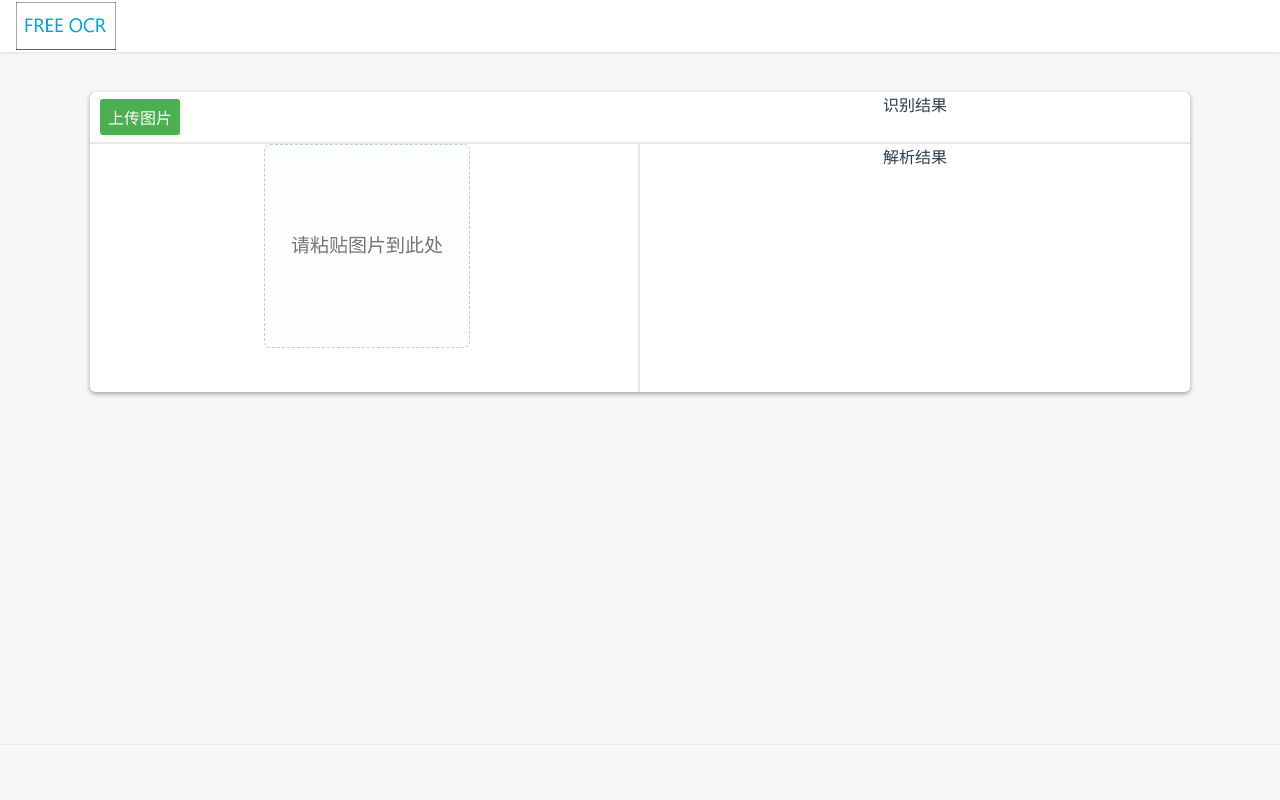
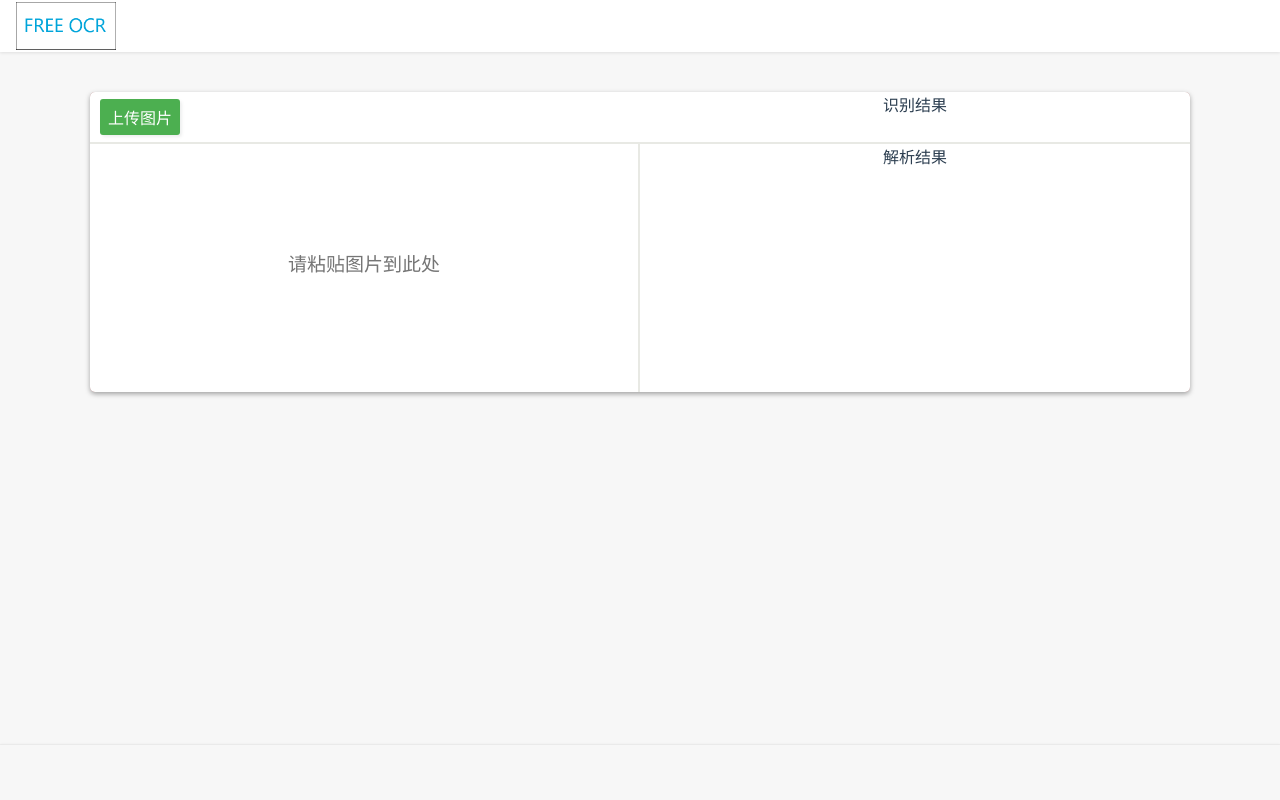
Before and after one commit to feiya1314/ocr, a Vue app in the folder ocr-web/: page /ocr in a window 1280 px wide. Shown: the top 800 px of the page. Built offline with nearby package versions, Linux system fonts and the light colour scheme.

Commit message:
修改页面

```diff
--- a/ocr-web/src/components/Ocr.vue
+++ b/ocr-web/src/components/Ocr.vue
@@ -299,15 +299,10 @@ export default {
 .pasteInputDiv {
   box-sizing: border-box;
   margin: auto;
-  width: 200px;
-  height: 200px;
+  width: 100%;
+  height: 100%;
 }
-.pasteImg {
-  width: 200px;
-  height: 200px;
-  cursor: zoom-in;
-  cursor: -webkit-zoom-in;
-}
+
 .previewImg {
   text-align: center;
   text-align: -webkit-center;
@@ -341,32 +336,38 @@ export default {
   background-color: rgba(18, 18, 18, 0.65);
 }
 .pasteInput {
-  background-color: #fbfdff;
-  border: 1px dashed #c0ccda;
-  border-radius: 6px;
-  height: 200px;
+  border: 0px dashed #ffffff;
+  height: 97%;
   text-align: center;
   line-height: 156px;
   vertical-align: top;
-  width: 200px;
+  width: 98%;
   font-size: 19px;
 }
 .pasteInput:hover {
   cursor: pointer;
   border: 1px dashed #409eff;
 }
+.pasteImgContainer {
+  width: 100%;
+  height: 100%;
+}
 .pasteImgDiv {
   position: relative;
   margin: auto;
-  width: 200px;
-  height: 200px;
+  width: 100%;
+  height: 100%;
 }
 .pasteImg {
   position: relative;
-  width: 200px;
-  height: 200px;
-  border: 1px solid #c0ccda;
-  border-radius: 5px;
+  width: auto;
+  height: auto;
+  max-width: 99%;
+  max-height: 99%;
+  cursor: zoom-in;
+  cursor: -webkit-zoom-in;
+  /* border: 1px solid #c0ccda;
+  border-radius: 5px; */
 }
 .close-position {
   position: absolute;
```
Also changed, not shown: 1 other file (tests, documents, lock files or other folders).
